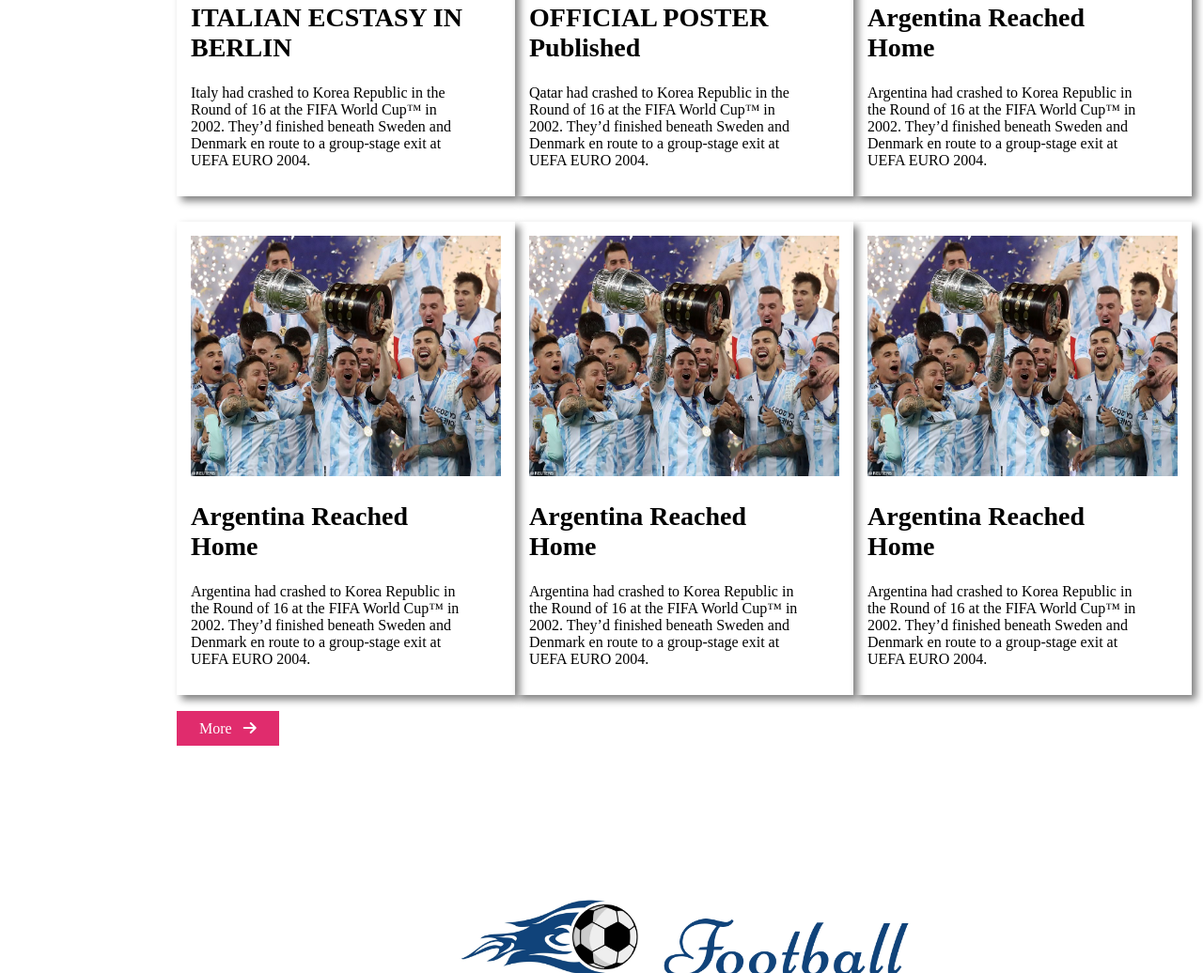
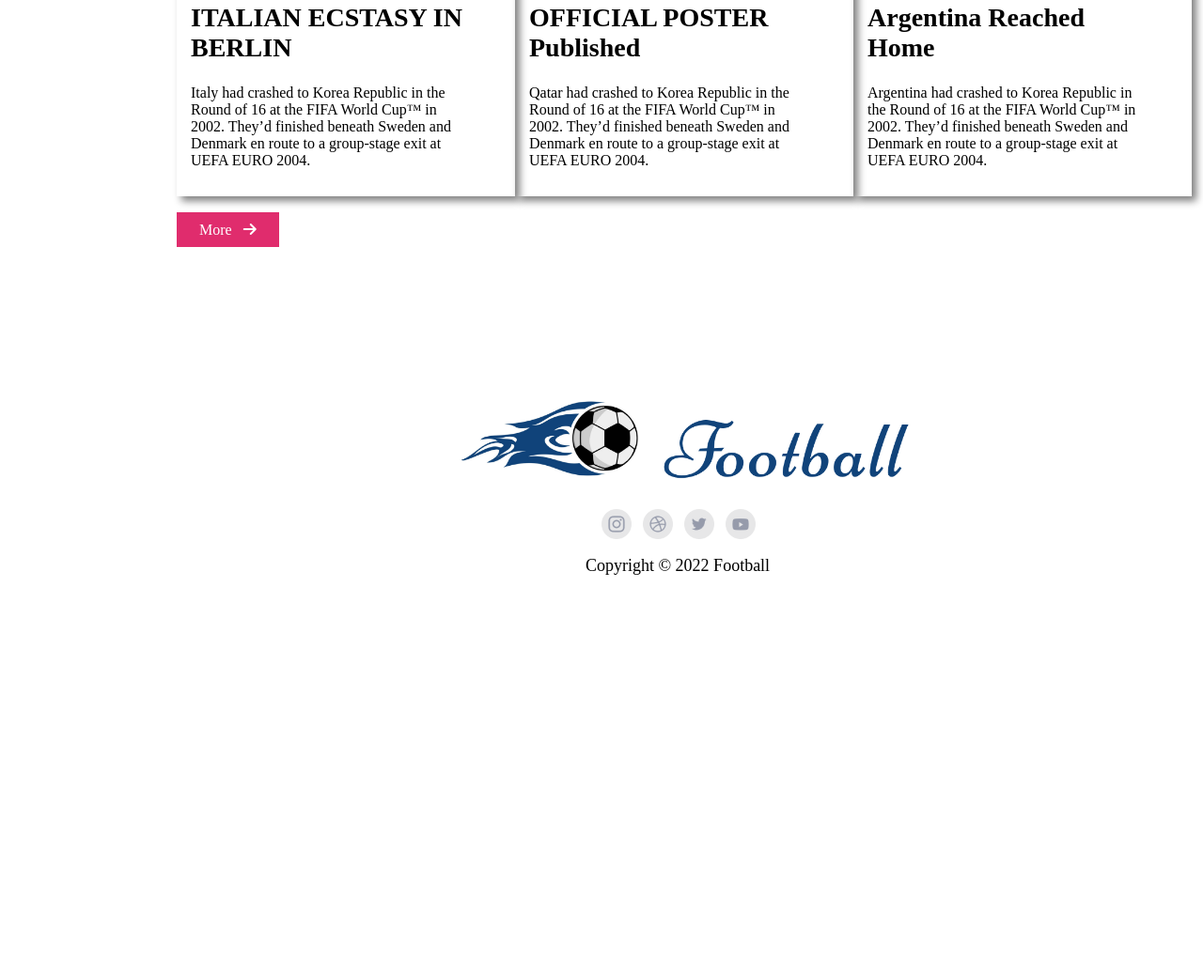
Before and after one commit to Mamun35421/Assignment-2, a plain HTML site: page index.html in a window 1280 px wide. Shown: the part 3419-4455 px from the top of the page at 94% size. After the commit the page ends 4114 px from the top, so only its background shows below. Drawn offline with Linux system fonts and the light colour scheme.

Commit message:
againReload

```diff
--- a/index.html
+++ b/index.html
@@ -230,39 +230,6 @@
                         </div>
                     </div>
                 </div>
-                <div class="photo-frame">
-                    <div class="image">
-                        <img src="images/news/argentina.jpg" alt="">
-                        <div class="photo-details">
-                            <h1>Argentina Reached Home</h1>
-                            <p>Argentina had crashed to Korea Republic in the Round of 16 at the FIFA World Cup™ in
-                                2002. They’d finished beneath Sweden and Denmark en route to a group-stage exit at UEFA
-                                EURO 2004. </p>
-                        </div>
-                    </div>
-                </div>
-                <div class="photo-frame">
-                    <div class="image">
-                        <img src="images/news/argentina.jpg" alt="">
-                        <div class="photo-details">
-                            <h1>Argentina Reached Home</h1>
-                            <p>Argentina had crashed to Korea Republic in the Round of 16 at the FIFA World Cup™ in
-                                2002. They’d finished beneath Sweden and Denmark en route to a group-stage exit at UEFA
-                                EURO 2004. </p>
-                        </div>
-                    </div>
-                </div>
-                <div class="photo-frame">
-                    <div class="image">
-                        <img src="images/news/argentina.jpg" alt="">
-                        <div class="photo-details">
-                            <h1>Argentina Reached Home</h1>
-                            <p>Argentina had crashed to Korea Republic in the Round of 16 at the FIFA World Cup™ in
-                                2002. They’d finished beneath Sweden and Denmark en route to a group-stage exit at UEFA
-                                EURO 2004. </p>
-                        </div>
-                    </div>
-                </div>
                 <div class="xbutton">
                     <a class="link-button" href="https://en.wikipedia.org/wiki/Copa_Am%C3%A9rica">More
                         <i class="fas fa-arrow-right">
@@ -270,9 +237,6 @@
                 </div>
             </div>
         </section>
-
-
-
     </main>
 
 
```
